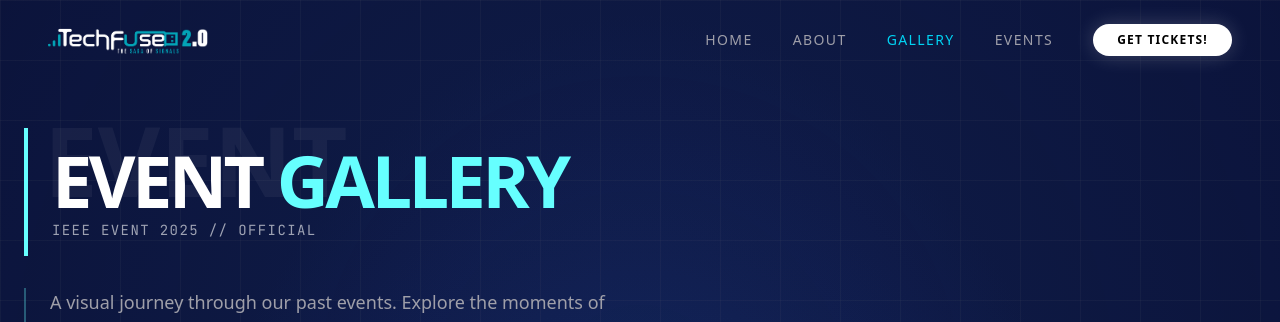
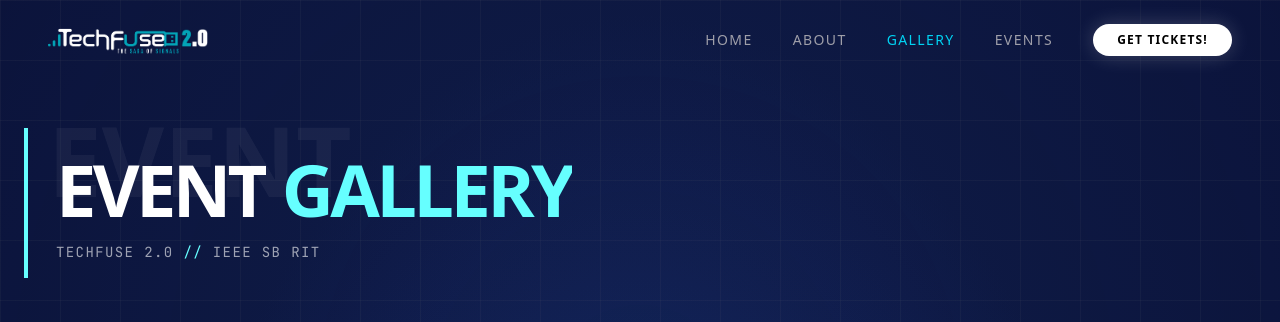
Before and after one commit to IEEE-SB-RIT/TechFuse-2.0, a Next.js app: page /gallery in a window 1280 px wide. Shown: the top 322 px of the page. Built offline with nearby package versions, Linux system fonts and the light colour scheme.

Commit message:
added section heading animation

```diff
--- a/package.json
+++ b/package.json
@@ -9,9 +9,10 @@
     "lint": "eslint"
   },
   "dependencies": {
+    "framer-motion": "^12.23.26",
     "gsap": "^3.14.1",
     "lucide-react": "^0.555.0",
-    "next": "16.0.7",
+    "next": "^16.0.10",
     "react": "19.2.0",
     "react-dom": "19.2.0"
   },
--- a/src/app/components/SectionHeading.tsx
+++ b/src/app/components/SectionHeading.tsx
@@ -1,21 +1,119 @@
-function SectionHeading({ text1, text2 = "" }: { text1: string; text2: string }) {
+"use client";
+
+import React from "react";
+import { motion } from "framer-motion";
+
+// ANIMATION VARIANTS
+// 1. The Container: Controls the timing (stagger) of the words
+const containerVariants = {
+  hidden: { opacity: 1 },
+  visible: {
+    opacity: 1,
+    transition: {
+      staggerChildren: 0.1, // Delay between each word
+      delayChildren: 0.2, // Wait 0.2s before starting
+    },
+  },
+};
+
+// 2. The Word: The actual slide-up animation
+const wordVariants = {
+  hidden: {
+    y: "110%", // Start below the visible area
+    rotateX: 45,
+    opacity: 0,
+  },
+  visible: {
+    y: "0%", // Slide up to normal
+    rotateX: 0,
+    opacity: 1,
+    transition: {
+      type: "spring",
+      damping: 20,
+      stiffness: 100,
+    },
+  },
+};
+
+// HELPER: Splits text and wraps it for the mask effect
+const MaskedText = ({
+  text,
+  className,
+}: {
+  text: string;
+  className?: string;
+}) => {
   return (
-    <div className="relative mb-8 py-4 border-l-4 border-tf-accent pl-6">
-       {/* Faint background text for texture */}
-      <span className="absolute -top-4 left-4 text-8xl font-black text-white/5 uppercase select-none pointer-events-none overflow-hidden h-24">
+    <span className={`inline-block ${className}`}>
+      {text.split(" ").map((word, i) => (
+        // The Mask (Overflow Hidden)
+        <span
+          key={i}
+          className="inline-block overflow-hidden align-bottom mx-2"
+        >
+          {/* The Content (Slides Up) */}
+          <motion.span className="inline-block" variants={wordVariants}>
+            {word}
+          </motion.span>
+        </span>
+      ))}
+    </span>
+  );
+};
+
+export default function SectionHeading({
+  text1,
+  text2,
+}: {
+  text1: string;
+  text2: string;
+}) {
+  return (
+    <div className="relative mb-12 py-4 pl-6">
+      {/* DECORATIVE BORDER (Slides down) */}
+      <motion.div
+        initial={{ scaleY: 0 }}
+        whileInView={{ scaleY: 1 }}
+        viewport={{ once: true }}
+        transition={{ duration: 0.8, ease: "circOut" }}
+        className="absolute left-0 top-0 bottom-0 w-1 bg-tf-accent h-full origin-top"
+      />
+
+      {/* BACKGROUND TEXT (Parallax Fade) */}
+      <motion.div
+        initial={{ opacity: 0, x: -50 }}
+        whileInView={{ opacity: 0.05, x: 0 }}
+        viewport={{ once: true }}
+        transition={{ duration: 1.5, ease: "easeOut" }}
+        className="absolute -top-4 left-6 text-8xl font-black text-white uppercase select-none pointer-events-none z-0"
+      >
         {text1}
-      </span>
+      </motion.div>
 
-      <h1 className="relative z-10 font-display text-5xl md:text-7xl font-bold uppercase tracking-tighter text-white">
-        {text1} <span className="text-tf-accent">{text2}</span>
-      </h1>
+      {/* MAIN HEADING */}
+      <motion.h1
+        className="relative z-10 font-display text-5xl md:text-7xl font-bold uppercase tracking-tighter text-white leading-tight"
+        variants={containerVariants}
+        initial="hidden"
+        whileInView="visible"
+        viewport={{ once: true }} // Ensures it only plays once when scrolled into view
+      >
+        <MaskedText text={text1} />
+        {/* Force a break or space if needed, or just let them flow */}
+        <span className="block md:inline" />
+        <MaskedText text={text2} className="text-tf-accent" />
+      </motion.h1>
 
-      {/* Subtitle or small tag */}
-      <p className="text-sm font-mono text-white/60 mt-1 uppercase tracking-widest">
-        IEEE Event 2025 // Official
-      </p>
+      {/* SUBTITLE */}
+      <motion.p
+        initial={{ opacity: 0, x: -20 }}
+        whileInView={{ opacity: 1, x: 0 }}
+        viewport={{ once: true }}
+        transition={{ delay: 1, duration: 0.8 }}
+        className="text-sm font-mono text-white/60 mt-2 uppercase tracking-widest pl-2"
+      >
+        TECHFUSE 2.0 <span className="text-tf-accent">//</span> IEEE SB RIT
+      </motion.p>
     </div>
   );
 }
-
-export default SectionHeading;
```
Also changed, not shown: 1 other file (tests, documents, lock files or other folders).
